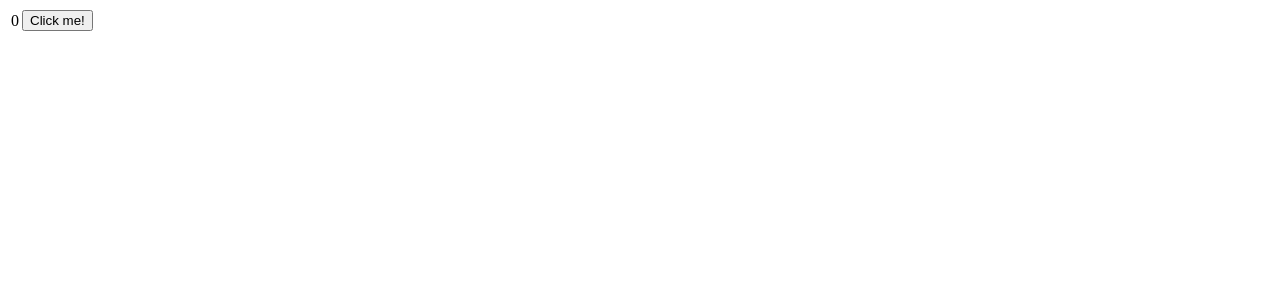
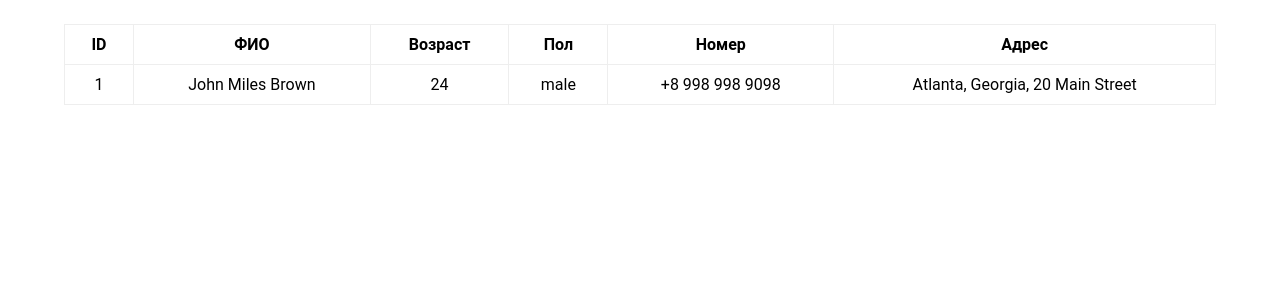
Before and after one commit to Novosash801/react-users, a React (Vite) app: page / in a window 1280 px wide. Shown: the top 300 px of the page. Built offline with nearby package versions, Linux system fonts and the light colour scheme.

Commit message:
feat: create table with fake date

```diff
--- a/src/components/App/App.jsx
+++ b/src/components/App/App.jsx
@@ -1,22 +1,13 @@
-import { useState } from 'react';
+
+
+import DataTable from '../Table/DataTable';
 import './app.scss';
 
 function App() {
-    const [count, setCount] = useState(0);
-
-    const countHandler = () => {
-        setCount(count + 1);
-    }
-
     return (
         <>
-            <div className='App'>
-                <table>
-                    <tr>
-                        <td>{count}</td>
-                        <button onClick={countHandler}>Click me!</button>
-                    </tr>
-                </table>
+            <div className='container'>
+                <DataTable />
             </div>
         </>
     );
--- /dev/null
+++ b/src/components/Table/DataTable.jsx
@@ -0,0 +1,32 @@
+import './dataTable.scss';
+
+const DataTable = ({ data }) => {
+    return (
+        <div className='wrapper'>
+            <table className='table'>
+                <thead>
+                    <tr>
+                        <th>ID</th>
+                        <th>ФИО</th>
+                        <th>Возраст</th>
+                        <th>Пол</th>
+                        <th>Номер</th>
+                        <th>Адрес</th>
+                    </tr>
+                </thead>
+                <tbody>
+                    <tr>
+                        <td>1</td>
+                        <td>John Miles Brown</td>
+                        <td>24</td>
+                        <td>male</td>
+                        <td>+8 998 998 9098</td>
+                        <td>Atlanta, Georgia, 20 Main Street</td>
+                    </tr>
+                </tbody>
+            </table>
+        </div>
+    );
+};
+
+export default DataTable;
--- /dev/null
+++ b/src/components/Table/dataTable.scss
@@ -0,0 +1,15 @@
+.wrapper {
+    margin: 0 auto;
+    .table {
+        border-collapse: collapse;
+        width: 100%;
+
+        // background-color: black;
+        td,
+        th {
+            padding: 10px 15px;
+            border: 1px solid #eee;
+            text-align: center;
+        }
+    }
+}
--- a/src/styles/styles.scss
+++ b/src/styles/styles.scss
@@ -0,0 +1,15 @@
+* {
+    margin: 0;
+    padding: 0;
+    box-sizing: border-box;
+    // text-decoration: none;
+    font-family: 'Roboto', sans-serif;
+
+}
+
+.container {
+    max-width: 1200px;
+    padding: 24px;
+    margin: 0 auto;
+
+}
```
Also changed, not shown: .eslintrc.cjs, src/components/Table/Table.jsx (deleted), src/components/Table/table.scss (deleted).
